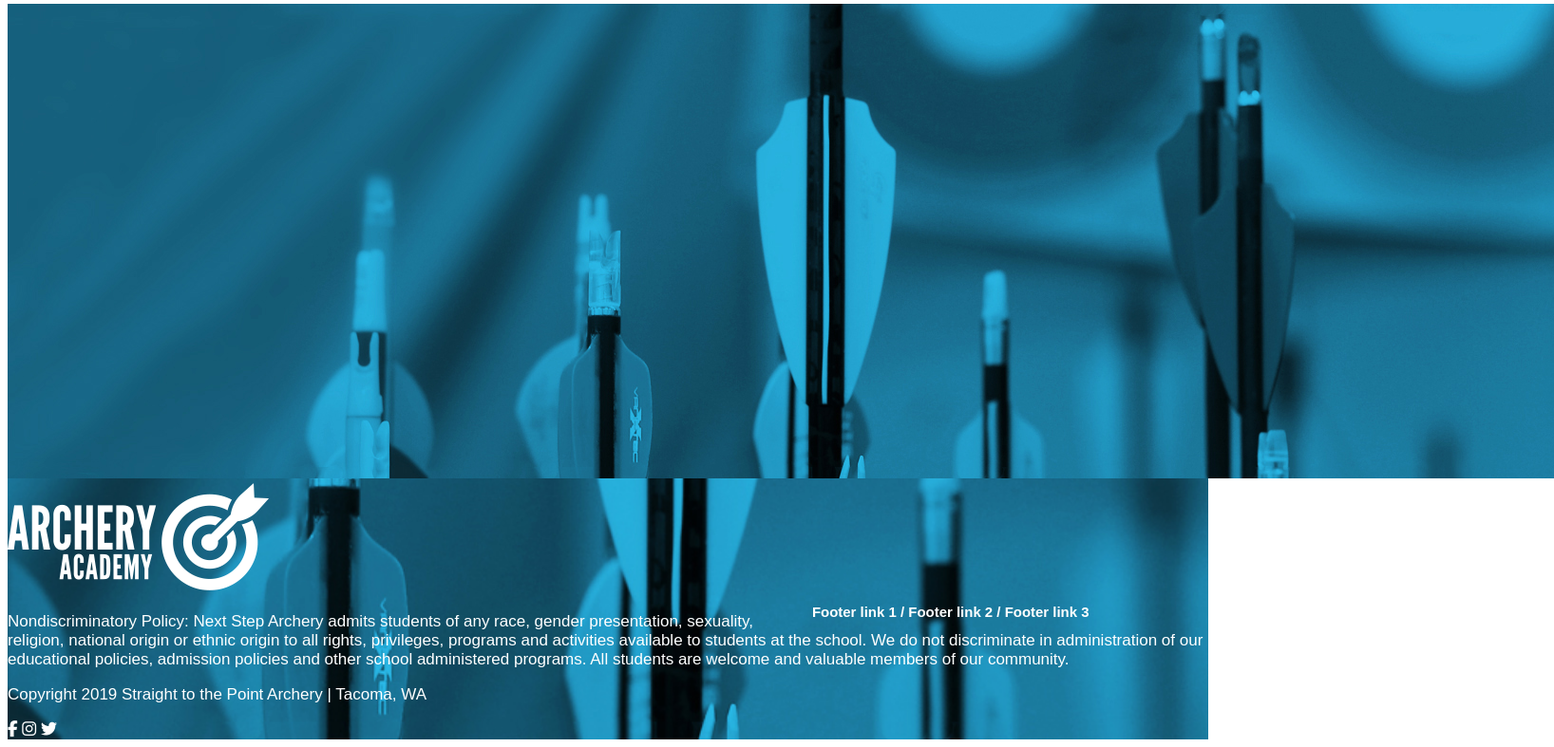
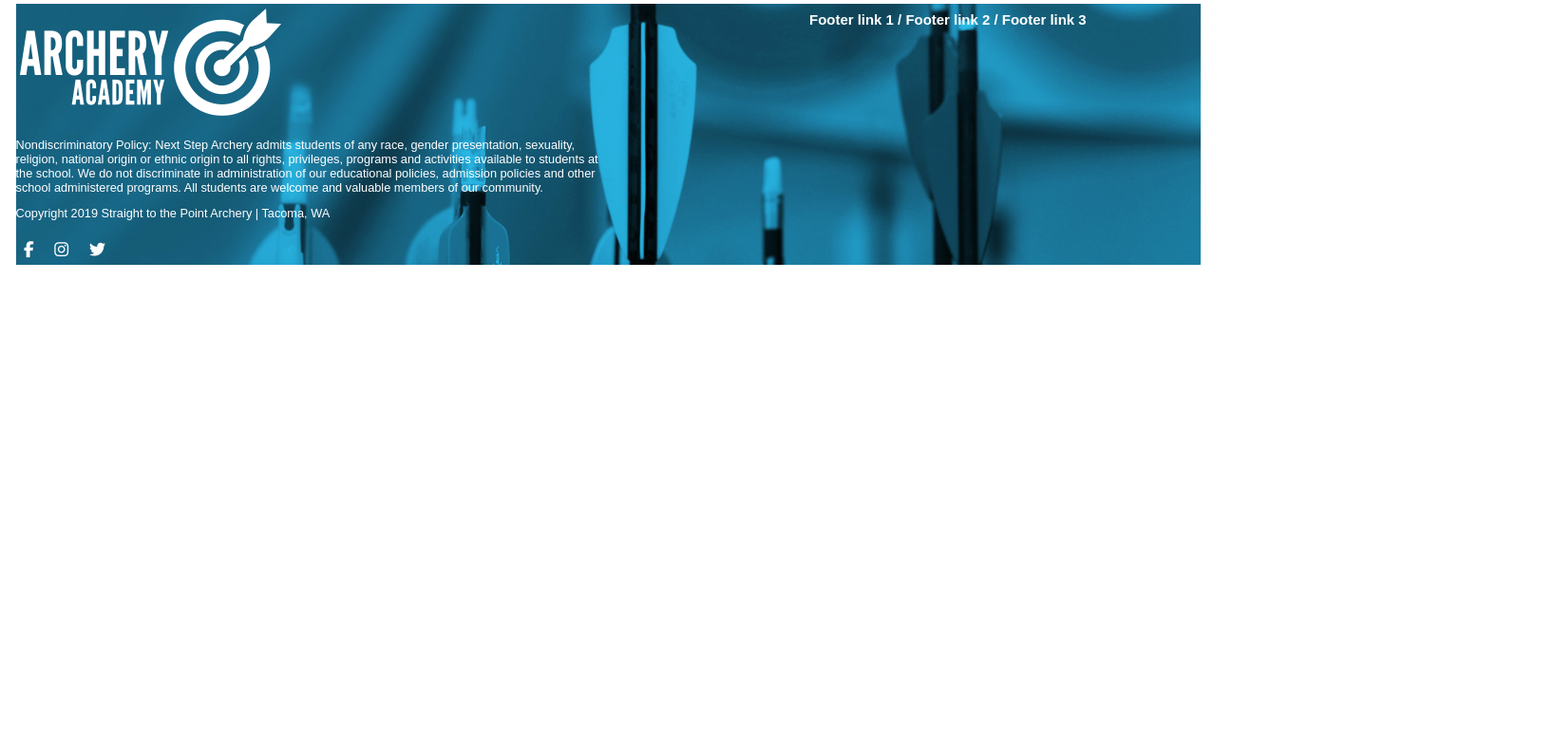
Before and after one commit to moreil25/straight-archery, a plain HTML site: page classes.html in a window 1280 px wide. Shown: the part 940-1727 px from the top of the page at 95% size, 1636 px wide, since content can reach past the window. After the commit the page ends 1228 px from the top, so only its background shows below. Drawn offline with Linux system fonts and the light colour scheme.

Commit message:
modified footer in all html documents, continued css styling

```diff
--- a/classes.html
+++ b/classes.html
@@ -41,8 +41,6 @@
 
 
   <footer>
-    <img src="assets/footerImage.jpg" alt="Background image of arrows">
-    <img src="assets/archeryAcademy-logo-white.png" alt ="Straight to the Point Archery logo">
     <nav>
       <ul>
         <li><a href="#">Footer link 1 / </a></li>
@@ -50,12 +48,17 @@
         <li><a href="#">Footer link 3</a></li>
       </ul>
     </nav>
-    <p>Nondiscriminatory Policy: Next Step Archery admits students of any race, gender presentation, sexuality, religion, national origin or ethnic origin to all rights, privileges, programs and activities available to students at the school. We do not discriminate in administration of our educational policies, admission policies and other school administered programs. All students are welcome and valuable members of our community.</p>
-<!--Policy sites Next Step Archery, not Straight to the Point Archery-->      <p>Copyright 2019 Straight to the Point Archery | Tacoma, WA</p>
+    <div class="white">
+      <img src="assets/archeryAcademy-logo-white.png" alt="White company logo">
+    </div>
+    <p class="footer">Nondiscriminatory Policy: Next Step Archery admits students of any race, gender presentation, sexuality, religion, national origin or ethnic origin to all rights, privileges, programs and activities available to students at the school. We do not discriminate in administration of our educational policies, admission policies and other school administered programs. All students are welcome and valuable members of our community.</p>
+<!--Policy sites Next Step Archery, not Straight to the Point Archery-->
+    <p>Copyright 2019 Straight to the Point Archery | Tacoma, WA</p>
     <a href="#"><i class="fab fa-facebook-f"></i></a>
     <a href="#"><i class="fab fa-instagram"></i></a>
     <a href="#"><i class="fab fa-twitter"></i></a>
   </footer>
 
+
 </body>
 </html>
--- a/styles/stylesheet.css
+++ b/styles/stylesheet.css
@@ -113,10 +113,13 @@ footer {
   background-size: cover;
   position: relative;
   z-index; -1;
+  margin: .5em;
 }
 
 footer p {
   color: #ffffff;
+  font-size: .75em;
+  width: 50%;
 }
 .white {
   padding: .25em;
@@ -125,3 +128,9 @@ footer p {
   position: relative;
   z-index: 1;
 }
+
+.fa-facebook-f, .fa-instagram, .fa-twitter {
+  font-size: 1em;
+  padding: .25em;
+  margin: .25em;
+}
```
Also changed, not shown: about.html (+6 -4 lines), index.html (+4 -4 lines), instructors.html (+5 -3 lines).
